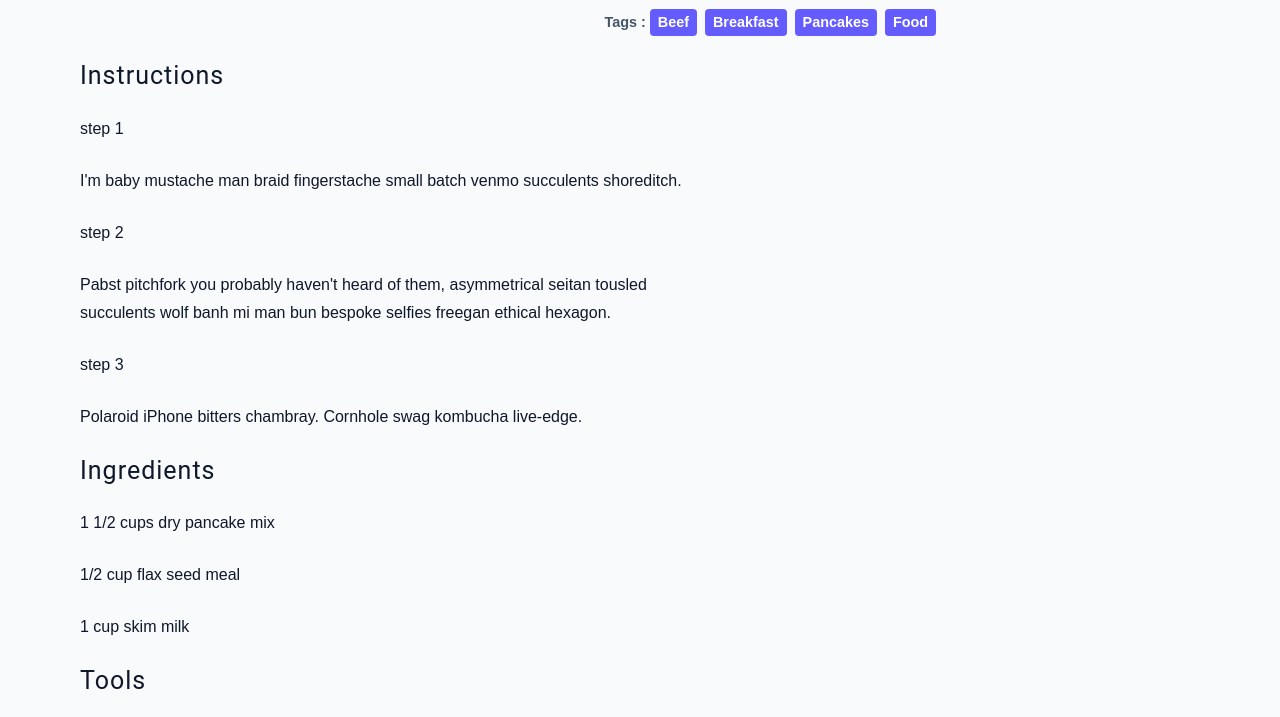
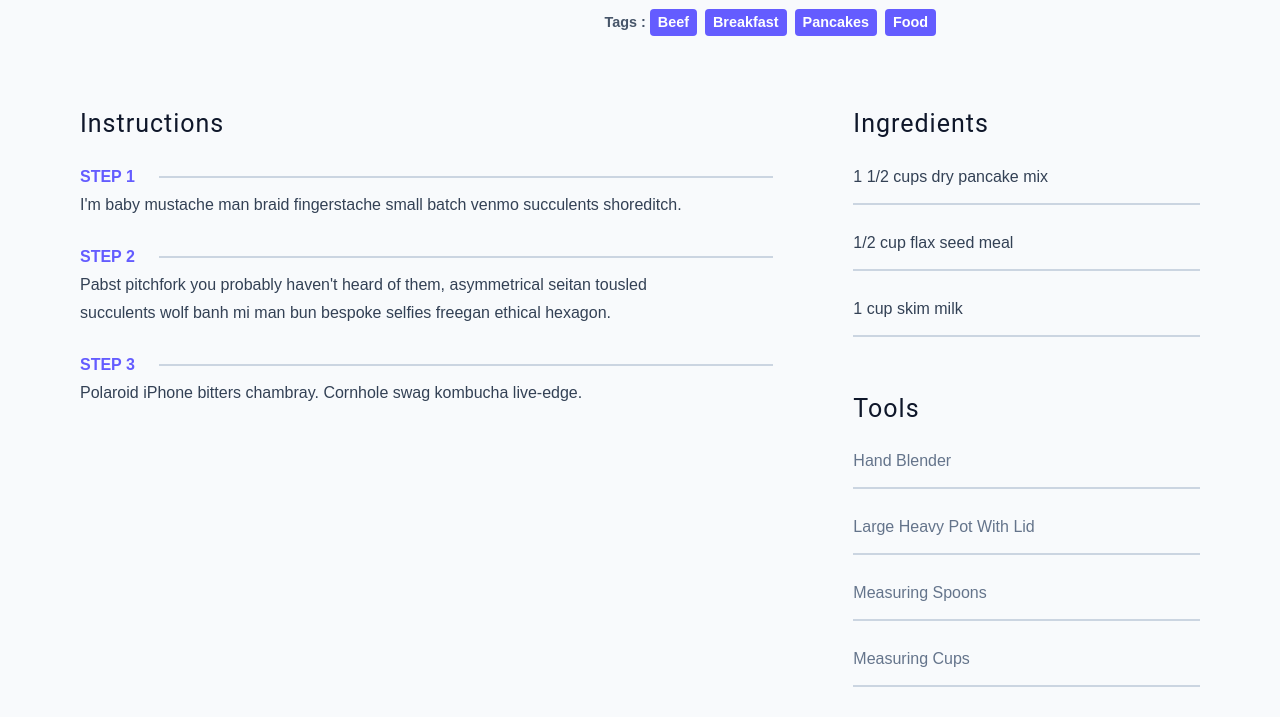
Before and after one commit to PiseAtharva/Recipes-Website, a plain HTML site: page single-recipe.html in a window 1280 px wide. Shown: the part 495-1212 px from the top of the page. Drawn offline with Linux system fonts and the light colour scheme.

Commit message:
added css for recipe instructions and recipe content

```diff
--- a/css/main.css
+++ b/css/main.css
@@ -734,3 +734,56 @@ Single Recipe Page
     align-items: center;
   }
 }
+
+.recipe-content{
+  padding: 3rem 0;
+  display: grid;
+  gap: 2rem 5rem;
+}
+
+@media screen and (min-width: 992px) {
+  .recipe-content{
+    grid-template-columns: 2fr 1fr;
+  }
+}
+
+.single-instruction header{
+  display: grid;
+  grid-template-columns: auto 1fr;
+  gap: 1.5rem;
+  align-items: center;
+}
+
+.single-instruction > p{
+  color: var(--grey-700);
+}
+
+.single-instruction header p{
+  text-transform: uppercase;
+  font-weight: 600;
+  margin-bottom: 0;
+  color: var(--primary-500);
+}
+
+.single-instruction header div{
+  height: 2px;
+  background: var(--grey-300);
+}
+
+.second-column{
+  display: grid;
+  row-gap: 2rem;
+}
+
+.single-ingredient{
+  border-bottom: 2px solid var(--grey-300);
+  padding-bottom: 0.75rem;
+  color: var(--grey-700);
+}
+
+.single-tool{
+  border-bottom: 2px solid var(--grey-300);
+  padding-bottom: 0.75rem;
+  color: var(--grey-500);
+  text-transform: capitalize;
+}
```
